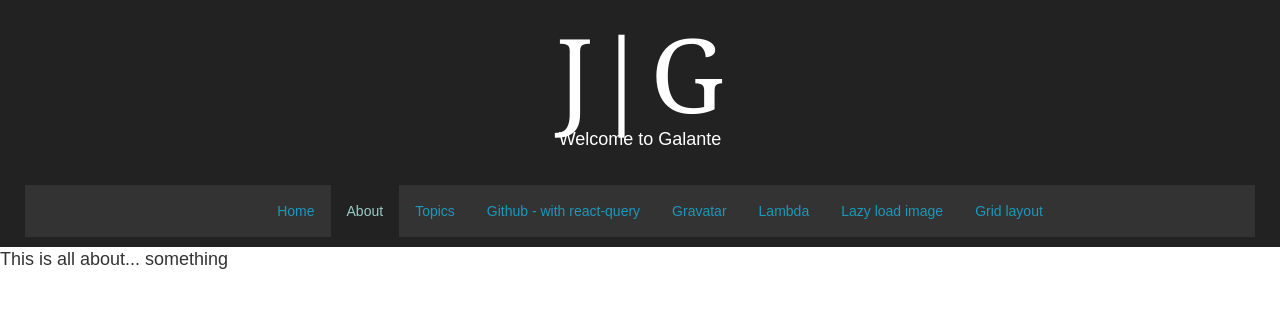
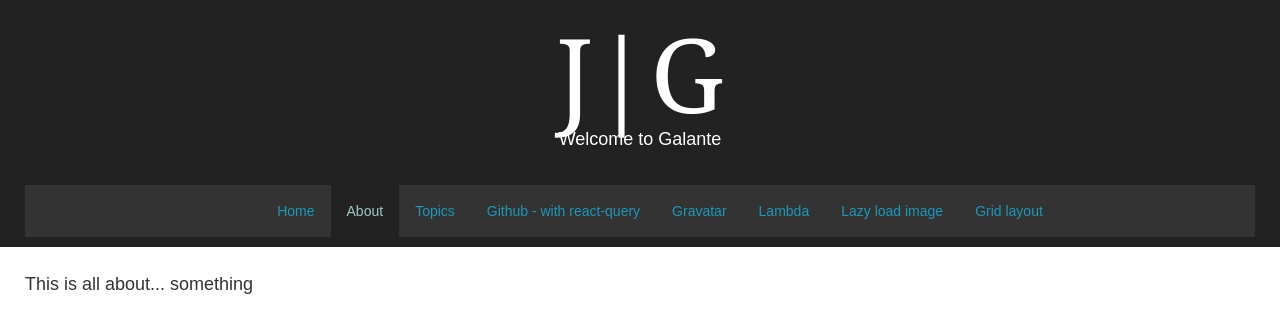
Before and after one commit to JanGalante/galante.se.react, a React (Create React App) app: page /about in a window 1280 px wide. Shown: the top 332 px of the page. Built offline with nearby package versions, Linux system fonts and the light colour scheme.

Commit message:
Place layout form "main" in app.module.css

```diff
--- a/src/App.jsx
+++ b/src/App.jsx
@@ -1,7 +1,6 @@
 import React from "react";
 import { BrowserRouter as Router, Route, Switch } from "react-router-dom";
 import Loadable from 'react-loadable';
-import "./App.css";
 import Header from "./components/Header.jsx";
 import Home from "./views/Home.jsx";
 import About from "./views/About.jsx";
@@ -10,6 +9,8 @@ import NoMatch from "./views/NoMatch.jsx";
 import Lambda from './views/Lambda.jsx';
 import LazyLoadImage from './views/LazyLoadImage';
 import GridLayout from './views/GridLayout'
+
+import styles from './App.module.css';
 
 
 const LoadableTopics = Loadable({
@@ -34,6 +35,7 @@ const App = () => (
   <Router>
     <Header onMouseOverTopics={onMouseOverTopics} onMouseOverRepositories={onMouseOverRepositories} />
 
+    <div className={styles.layout}>
     {/* Decide page to show */}
     <Switch>
       <Route exact path="/" component={Home} />
@@ -46,6 +48,7 @@ const App = () => (
       <Route path="/grid-layout" component={GridLayout} />
       <Route component={NoMatch} />
     </Switch>
+    </div>
   </Router>
 );
 
--- a/src/App.css
+++ b/src/App.module.css
@@ -9,6 +9,8 @@
   --menta: #9acbc3;
 }
 
-.App-intro {
+.layout {
+  margin: 25px;
   font-size: large;
+  /* background-color: aquamarine; */
 }
--- a/src/views/About.jsx
+++ b/src/views/About.jsx
@@ -1,9 +1,7 @@
 import React from "react";
 
 const About = () => (
-  <div>
-    <p className="App-intro">This is all about... something</p>
-  </div>
+  <p>This is all about... something</p>
 );
 
 export default About;
--- a/src/views/Gravatar.jsx
+++ b/src/views/Gravatar.jsx
@@ -15,12 +15,12 @@ export default class Gravatar extends Component {
 
   render() {
     return (
-      <div>
+      <>
         <h1>Gravatars</h1>
         <p>
         <img src={ `https://www.gravatar.com/avatar/${md5('ave_caesar@hotmail.com')}?s=50` } /> ave_caesar@hotmail.com
         </p>
-      </div>
+      </>
     )
   }
 }
--- a/src/views/Lambda.jsx
+++ b/src/views/Lambda.jsx
@@ -1,5 +1,4 @@
 import React, { useState, useEffect } from 'react';
-import { stringify } from 'querystring';
 
 const Lambda = () => {
 // Handle sanity result
@@ -20,7 +19,7 @@ useEffect(() => {
 
 
   return (
-    <div>
+    <>
       <h1>Using lambda serverless function</h1>
       <p>
         ...here goes the result from a lambda function.
@@ -28,7 +27,7 @@ useEffect(() => {
       <p>
         result: {result}
       </p>
-    </div>
+    </>
   )
 }
 
--- a/src/views/Repositories.jsx
+++ b/src/views/Repositories.jsx
@@ -31,15 +31,15 @@ const Repositories = () => {
   }
 
   return (
-    <div>
+    <>
       <h1>Mina respositories på Github</h1>
-      <p className="App-intro">Not so many topics as expected</p>
+      <p>Not so many topics as expected</p>
       <ul>
         {items.map(item => (
           <li key={item.id}>{item.name}</li>
         ))}
       </ul>
-    </div>
+    </>
   )
 }
 
--- a/src/views/Topics.jsx
+++ b/src/views/Topics.jsx
@@ -6,9 +6,7 @@ const Topics = () => {
   // };
 
   return (
-    <div>
-      <p className="App-intro">Not so many topics as expected</p>
-    </div>
+    <p>Not so many topics as expected</p>
   );
 };
 
```
